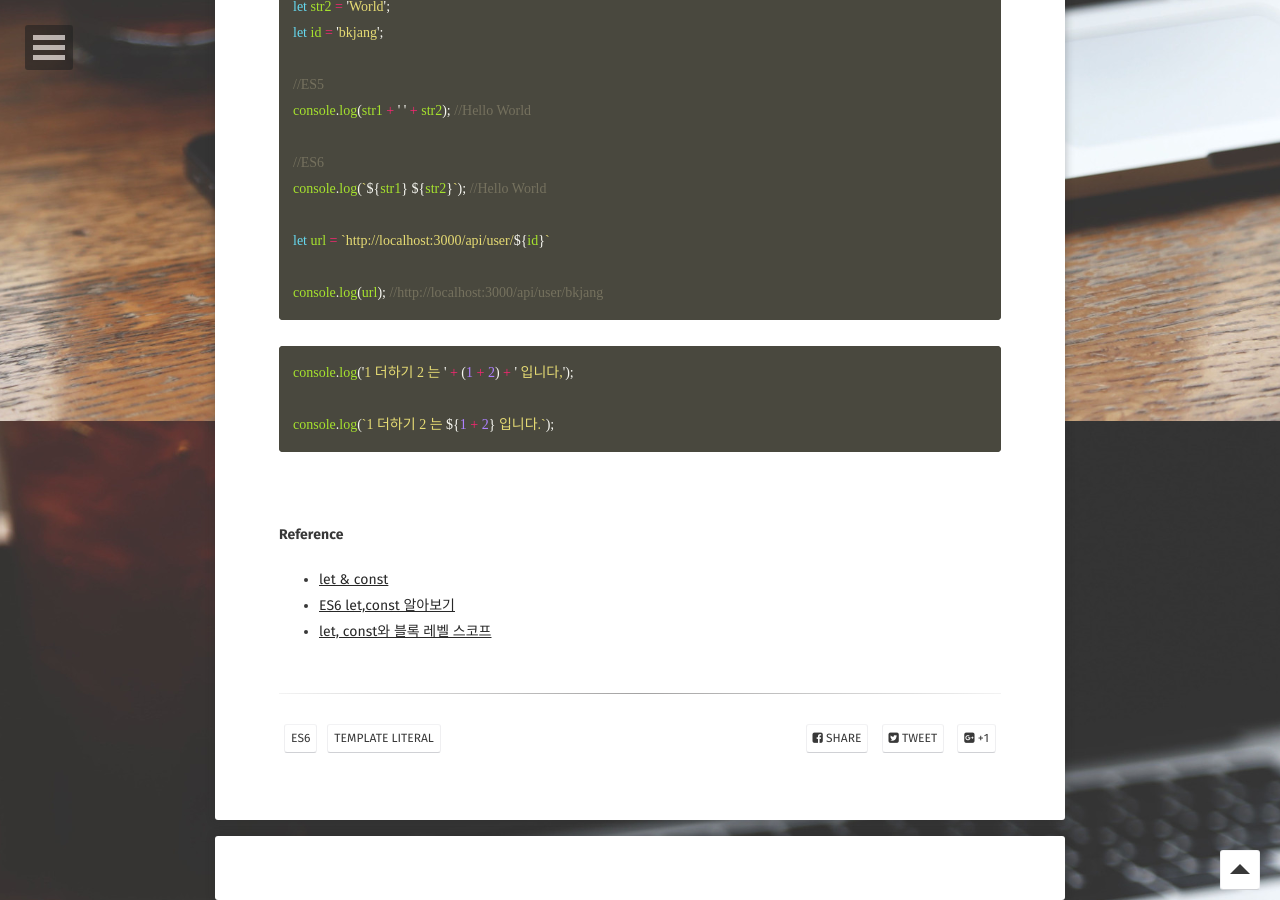
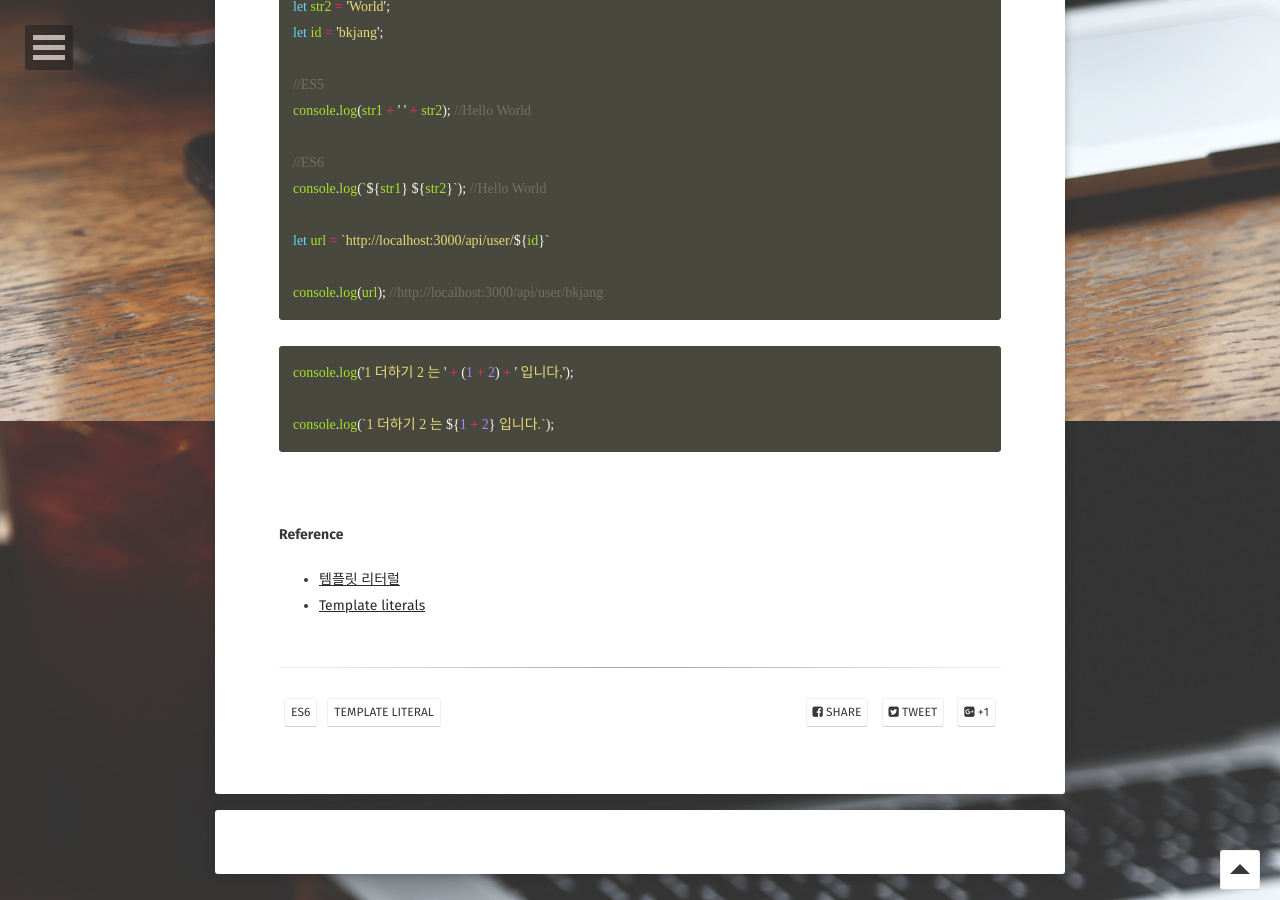
Before and after one commit to BKJang/DEVLOG, a Jekyll site: the page built from _posts/es6/2018-12-09-template_literal.md, in a window 1280 px wide and 900 px high, scrolled down 1379 px. Built offline with Jekyll 4.4.1, drawn with Linux system fonts in a browser that asks for light colours; some web fonts are replaced; comment, search, counter and statistics services are not loaded.

Commit message:
Update 2018-12-09-template_literal.md

```diff
--- a/_posts/es6/2018-12-09-template_literal.md
+++ b/_posts/es6/2018-12-09-template_literal.md
@@ -66,6 +66,5 @@ console.log(`1 더하기 2 는 ${1 + 2} 입니다.`);
 
 #### Reference
 
-- [let & const](https://jaeyeophan.github.io/2017/04/18/let-const/)
-- [ES6 let,const 알아보기](http://takeuu.tistory.com/86)
-- [let, const와 블록 레벨 스코프](https://poiemaweb.com/es6-block-scope)
+- [템플릿 리터럴](https://poiemaweb.com/es6-template-literals)
+- [Template literals](https://developer.mozilla.org/ko/docs/Web/JavaScript/Reference/Template_literals)
```
